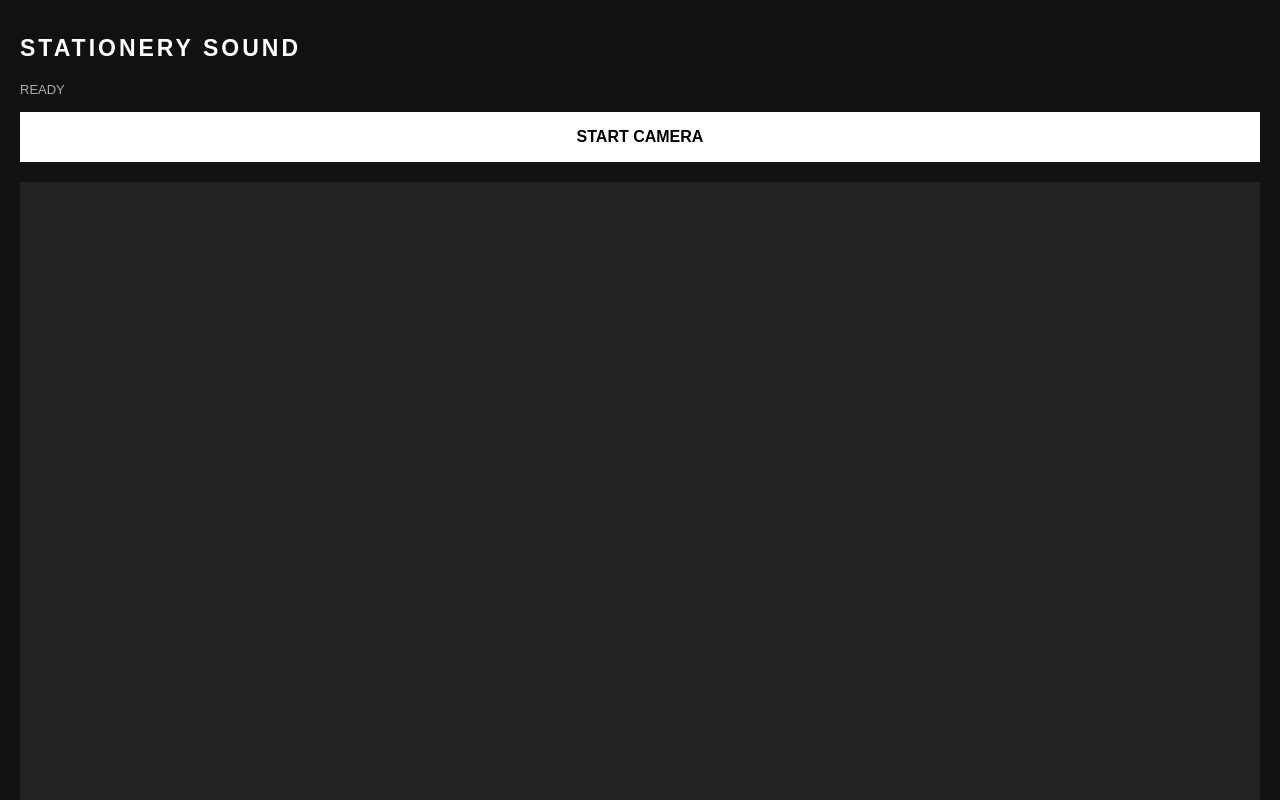
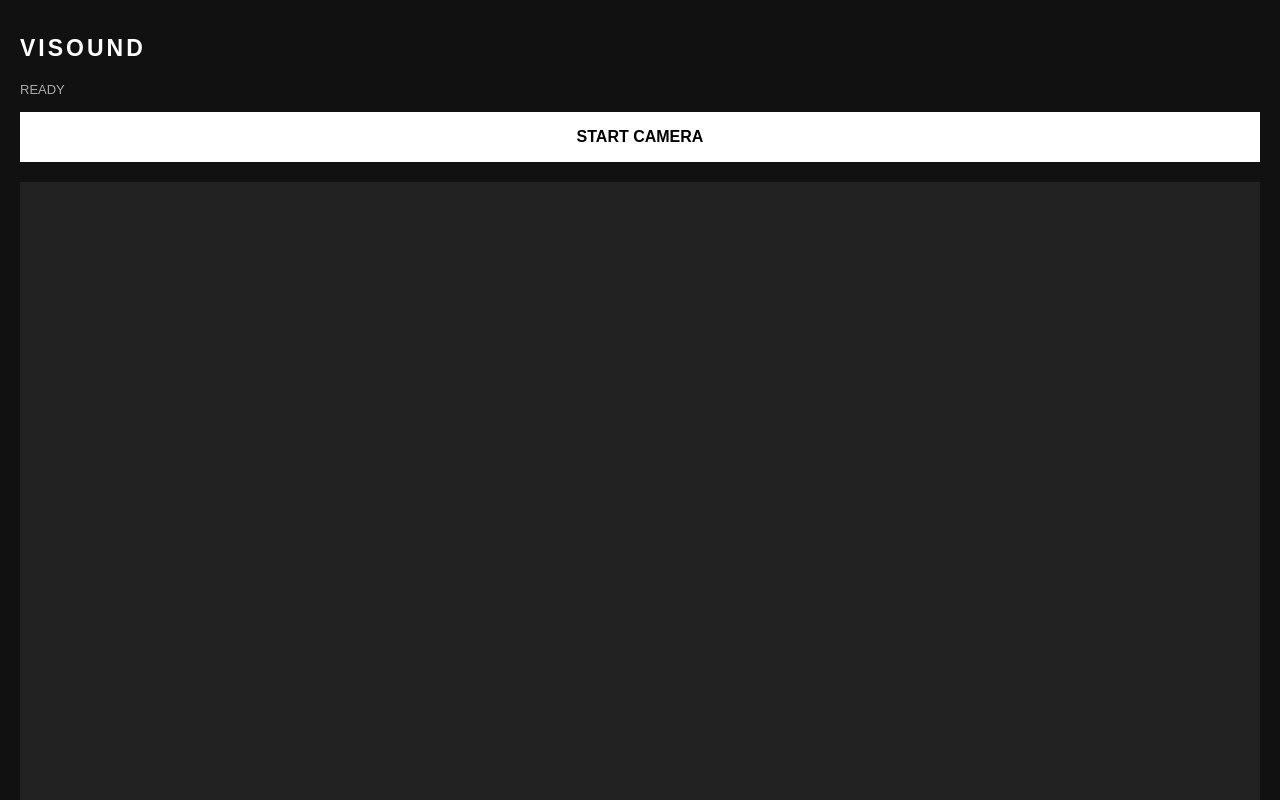
Before and after one commit to klangvonzeit17-debug/StationerySoundWeb, a plain HTML site: page index.html in a window 1280 px wide. Shown: the top 800 px of the page. Drawn offline with Linux system fonts and the light colour scheme.

Commit message:
Change visible title to VISOUND

```diff
--- a/index.html
+++ b/index.html
@@ -95,7 +95,7 @@ input[type="range"] {
 
 <body>
 
-<h1>STATIONERY SOUND</h1>
+<h1>VISOUND</h1>
 
 <div id="status">READY</div>
 
```
